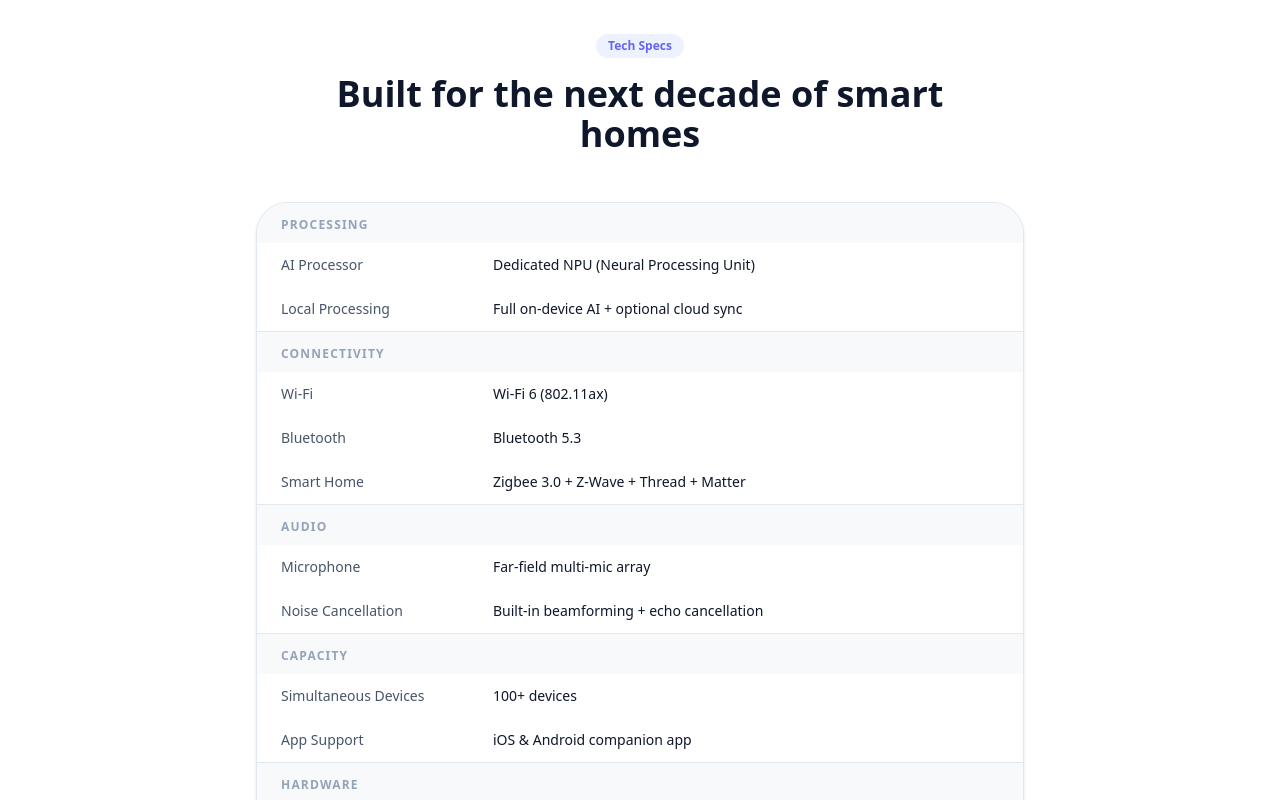
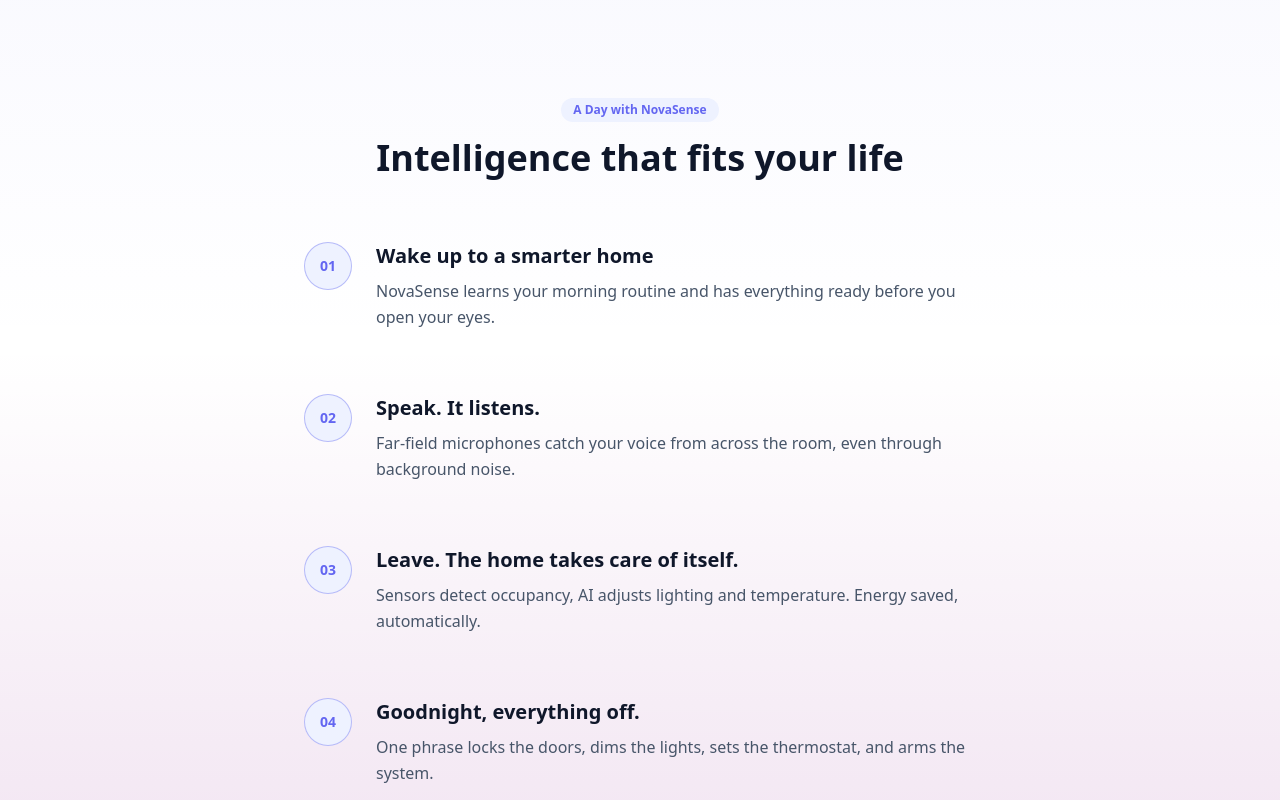
Before and after one commit to ThinhVinhPhat/NovaSense, a Next.js app: page / in a window 1280 px wide. Shown: the part 1980-2780 px from the top of the page. Built offline with nearby package versions, Linux system fonts and the light colour scheme; no server answers.

Commit message:
feat: add Scrollytelling parallax brand section

```diff
--- a/app/page.tsx
+++ b/app/page.tsx
@@ -2,6 +2,7 @@
 import { Footer } from '@/components/layout/Footer'
 import { Hero } from '@/components/sections/Hero'
 import { Features } from '@/components/sections/Features'
+import { Scrollytelling } from '@/components/sections/Scrollytelling'
 import { Specs } from '@/components/sections/Specs'
 import { Newsletter } from '@/components/sections/Newsletter'
 
@@ -12,6 +13,7 @@
       <main>
         <Hero />
         <Features />
+        <Scrollytelling />
         <Specs />
         <Newsletter />
       </main>
--- /dev/null
+++ b/components/sections/Scrollytelling.tsx
@@ -0,0 +1,80 @@
+'use client'
+
+import { useRef } from 'react'
+import { motion, useScroll, useTransform, useReducedMotion } from 'framer-motion'
+import { Container } from '@/components/ui/Container'
+import { Badge } from '@/components/ui/Badge'
+
+const steps = [
+  {
+    step: '01',
+    title: 'Wake up to a smarter home',
+    body: 'NovaSense learns your morning routine and has everything ready before you open your eyes.',
+  },
+  {
+    step: '02',
+    title: 'Speak. It listens.',
+    body: 'Far-field microphones catch your voice from across the room, even through background noise.',
+  },
+  {
+    step: '03',
+    title: 'Leave. The home takes care of itself.',
+    body: 'Sensors detect occupancy, AI adjusts lighting and temperature. Energy saved, automatically.',
+  },
+  {
+    step: '04',
+    title: 'Goodnight, everything off.',
+    body: 'One phrase locks the doors, dims the lights, sets the thermostat, and arms the system.',
+  },
+]
+
+export function Scrollytelling() {
+  const ref = useRef<HTMLDivElement>(null)
+  const reducedMotion = useReducedMotion()
+
+  const { scrollYProgress } = useScroll({
+    target: ref,
+    offset: ['start end', 'end start'],
+  })
+
+  const backgroundY = useTransform(scrollYProgress, [0, 1], reducedMotion ? ['0%', '0%'] : ['0%', '-20%'])
+
+  return (
+    <section ref={ref} className="relative overflow-hidden bg-(--color-bg) py-24 sm:py-40">
+      <motion.div
+        style={{ y: backgroundY }}
+        className="pointer-events-none absolute inset-0 bg-gradient-to-b from-[color-mix(in_srgb,var(--color-accent)_5%,transparent)] via-transparent to-[color-mix(in_srgb,purple_10%,transparent)]"
+      />
+      <Container className="relative">
+        <div className="mx-auto max-w-2xl text-center mb-16">
+          <Badge className="mb-4">A Day with NovaSense</Badge>
+          <h2 className="font-heading text-3xl font-bold text-(--color-text-primary) sm:text-4xl">
+            Intelligence that fits your life
+          </h2>
+        </div>
+        <div className="mx-auto max-w-2xl space-y-16">
+          {steps.map((step, i) => (
+            <motion.div
+              key={step.step}
+              initial={reducedMotion ? false : { opacity: 0, x: i % 2 === 0 ? -32 : 32 }}
+              whileInView={{ opacity: 1, x: 0 }}
+              viewport={{ once: true, margin: '-100px' }}
+              transition={{ duration: 0.6, delay: 0.1, ease: [0.25, 0.1, 0.25, 1] }}
+              className="flex gap-6"
+            >
+              <div className="flex-shrink-0 flex h-12 w-12 items-center justify-center rounded-full border border-(--color-accent)/40 bg-(--color-accent-subtle)">
+                <span className="font-heading text-sm font-bold text-(--color-accent)">{step.step}</span>
+              </div>
+              <div>
+                <h3 className="font-heading text-xl font-semibold text-(--color-text-primary) mb-2">
+                  {step.title}
+                </h3>
+                <p className="text-(--color-text-secondary) leading-relaxed">{step.body}</p>
+              </div>
+            </motion.div>
+          ))}
+        </div>
+      </Container>
+    </section>
+  )
+}
```
